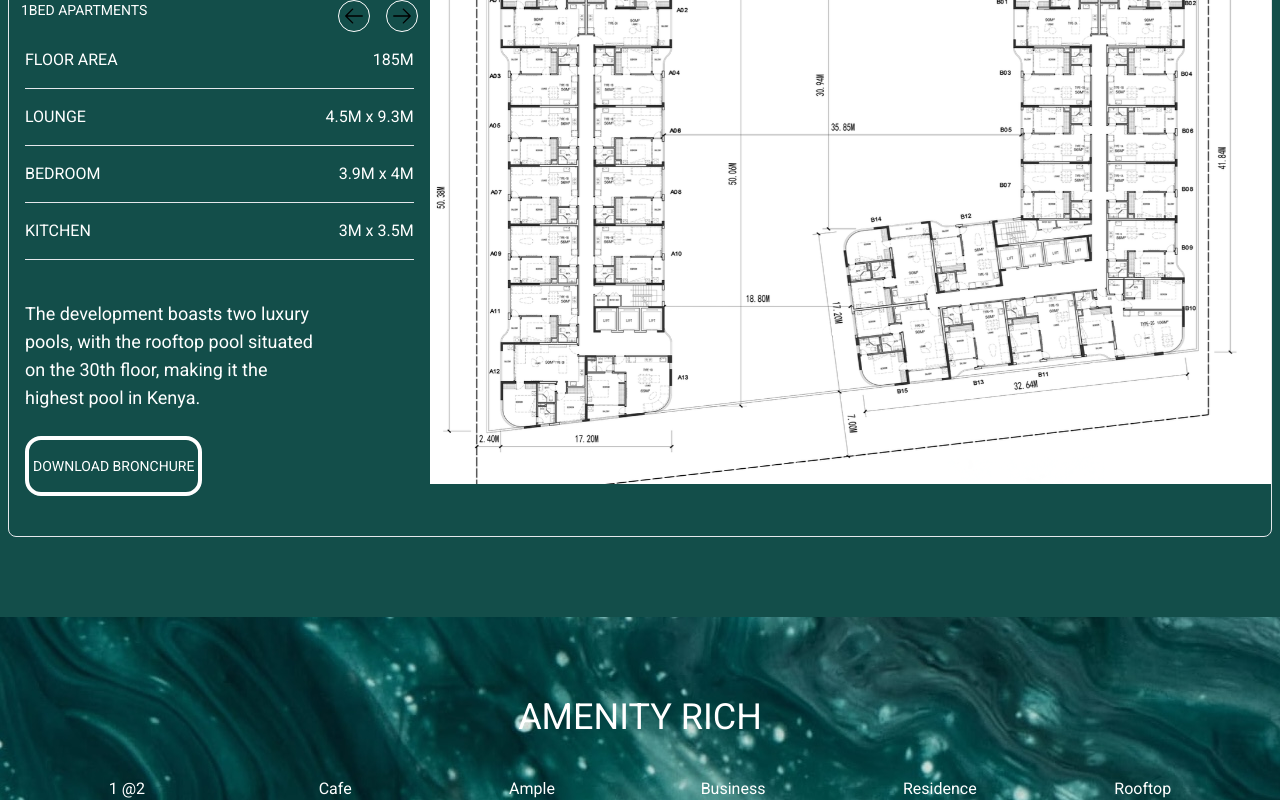
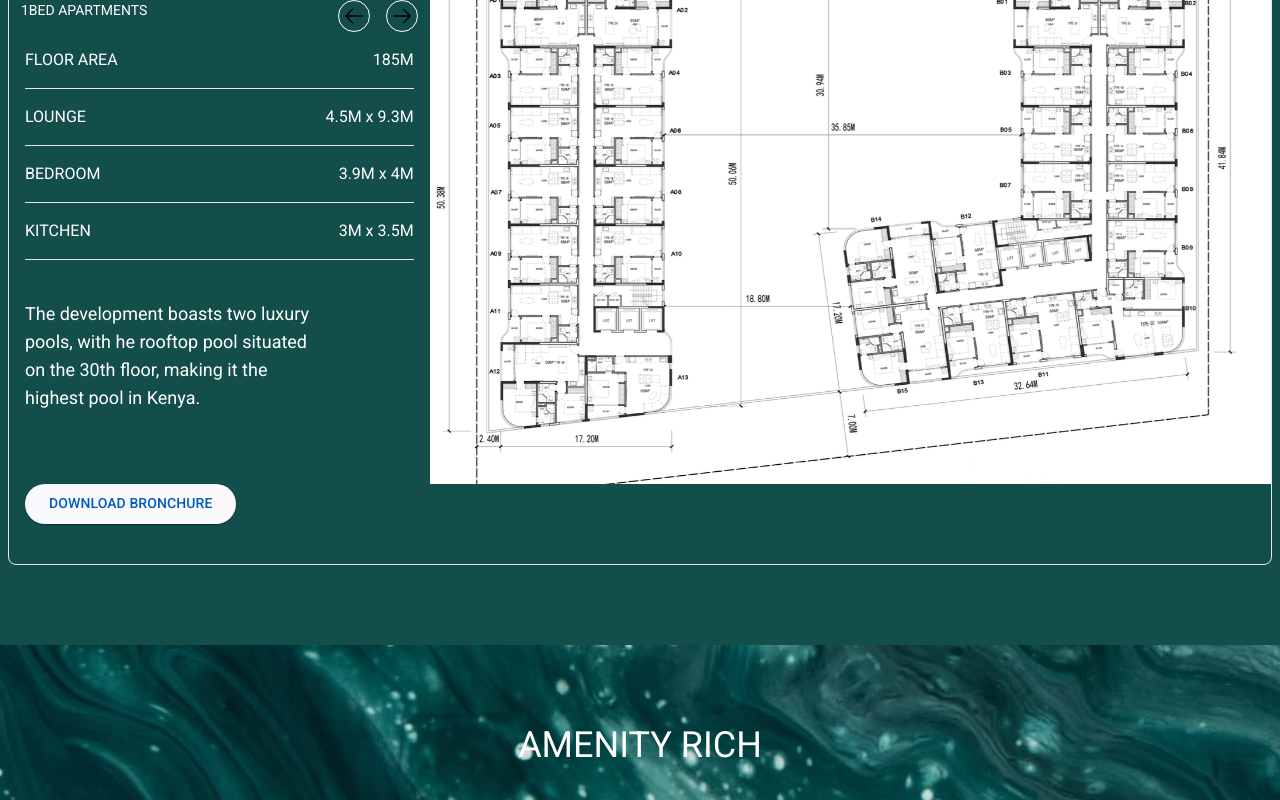
Before and after one commit to regina-bosibori/richohomes, an Angular app in the folder residences/: page / in a window 1280 px wide. Shown: the part 2274-3074 px from the top of the page. Built offline with nearby package versions, Linux system fonts and the light colour scheme.

Commit message:
download bronchure button functionality

```diff
--- a/residences/src/app/floorplans/floorplans.component.html
+++ b/residences/src/app/floorplans/floorplans.component.html
@@ -33,8 +33,8 @@
                 <p class="text-white">KITCHEN</p>
                 <p class="text-white">3M x 3.5M</p>
             </div>
-            <p class="pt-10 text-white text-lg text-left ml-4">The development boasts two luxury<br> pools, with the rooftop pool situated<br> on the 30th floor, making it the <br>highest pool in Kenya. </p>
-            <button class="text-center text-white w-30 ml-4 rounded-2xl border border-white border-4 px-1 py-4 mt-6 text-sm">DOWNLOAD BRONCHURE</button>
+            <p class="pt-10 text-white text-lg text-left mb-6 ml-4">The development boasts two luxury<br> pools, with he rooftop pool situated<br> on the 30th floor, making it the <br>highest pool in Kenya. </p>
+            <button mat-raised-button (click) = "openDialogue()" class="text-center text-white w-30 ml-4 rounded-2xl border border-white border-4 px-1 py-4 mt-12 text-sm">DOWNLOAD BRONCHURE</button>
         </div>
         <div class="w-2/3 mb-10">
             <img src="/floorplan.png">
--- a/residences/src/app/floorplans/floorplans.component.ts
+++ b/residences/src/app/floorplans/floorplans.component.ts
@@ -1,12 +1,25 @@
 import { Component } from '@angular/core';
+import {MatButtonModule} from '@angular/material/button';
+import { MatDialog, MatDialogActions, MatDialogModule } from '@angular/material/dialog';
+import { MatDialogRef } from '@angular/material/dialog';
+import { DownloadpdfComponent } from '../downloadpdf/downloadpdf.component';
+import { DialogModule } from '@angular/cdk/dialog';
+
+
+
 
 @Component({
   selector: 'app-floorplans',
   standalone: true,
-  imports: [],
+  imports: [MatButtonModule,DownloadpdfComponent,MatDialogModule,MatDialogActions,DialogModule],
+
   templateUrl: './floorplans.component.html',
   styleUrl: './floorplans.component.css'
 })
 export class FloorplansComponent {
+  constructor(public dialog: MatDialog) {}
+  openDialogue():void{
+    const dialogRef = this.dialog.open(DownloadpdfComponent);
+  }
 
 }
```
